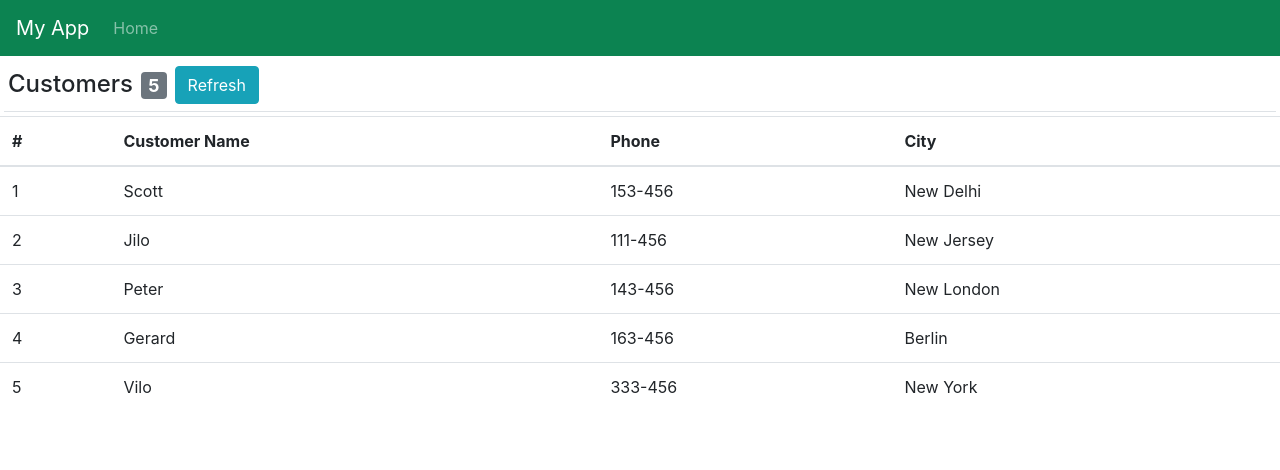
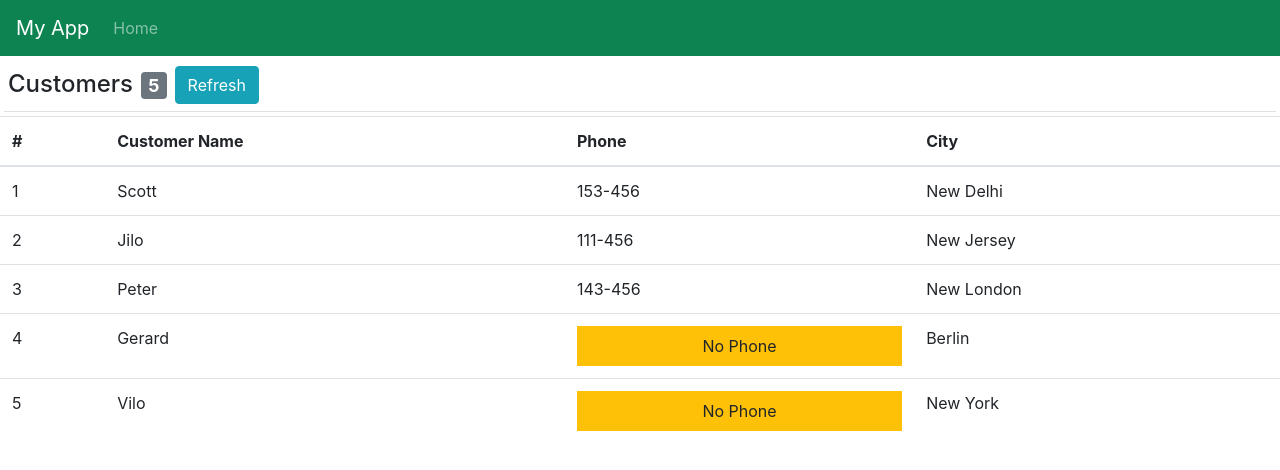
Before and after one commit to GerardGhub/My-First-React-App, a React (Create React App) app: page / in a window 1280 px wide. Shown: the top 470 px of the page. Built offline with nearby package versions, Linux system fonts and the light colour scheme.

Commit message:
Render Conditionaly

```diff
--- a/src/MainContent.jsx
+++ b/src/MainContent.jsx
@@ -23,8 +23,8 @@ export default class MainContent extends Component {
         phone: "143-456",
         address: { city: "New London" },
       },
-      { id: 4, name: "Gerard", phone: "163-456", address: { city: "Berlin" } },
-      { id: 5, name: "Vilo", phone: "333-456", address: { city: "New York" } },
+      { id: 4, name: "Gerard", phone: null, address: { city: "Berlin" } },
+      { id: 5, name: "Vilo", phone: null, address: { city: "New York" } },
     ],
   };
 
@@ -56,7 +56,13 @@ export default class MainContent extends Component {
                 <tr key={cust.id}>
                   <td>{cust.id}</td>
                   <td>{cust.name}</td>
-                  <td>{cust.phone}</td>
+                  <td>
+                    {cust.phone ? (
+                      cust.phone
+                    ) : (
+                      <div className="bg-warning p-2 text-center">No Phone</div>
+                    )}
+                  </td>
                   <td>{cust.address.city}</td>
                 </tr>
               );
```
